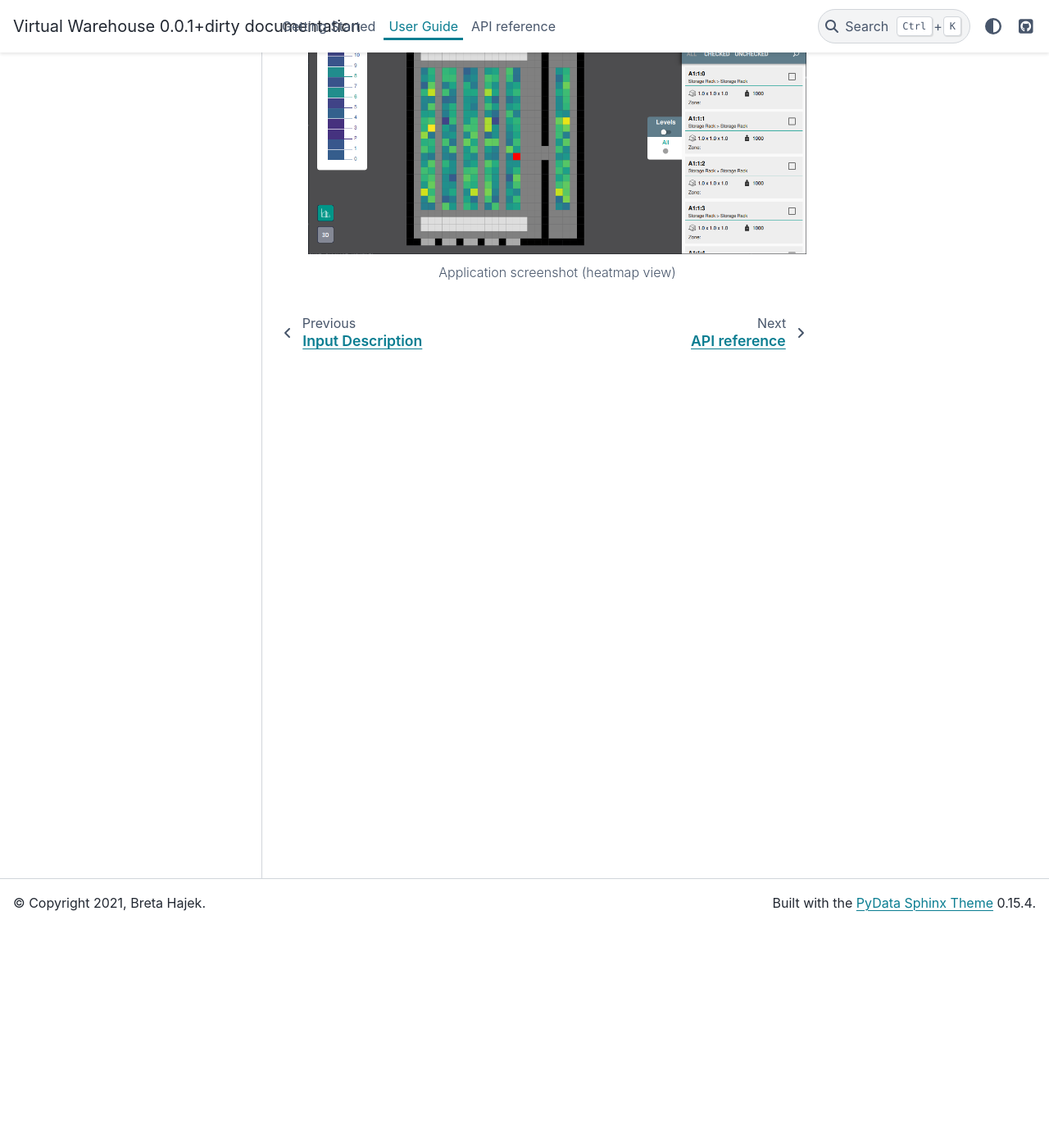
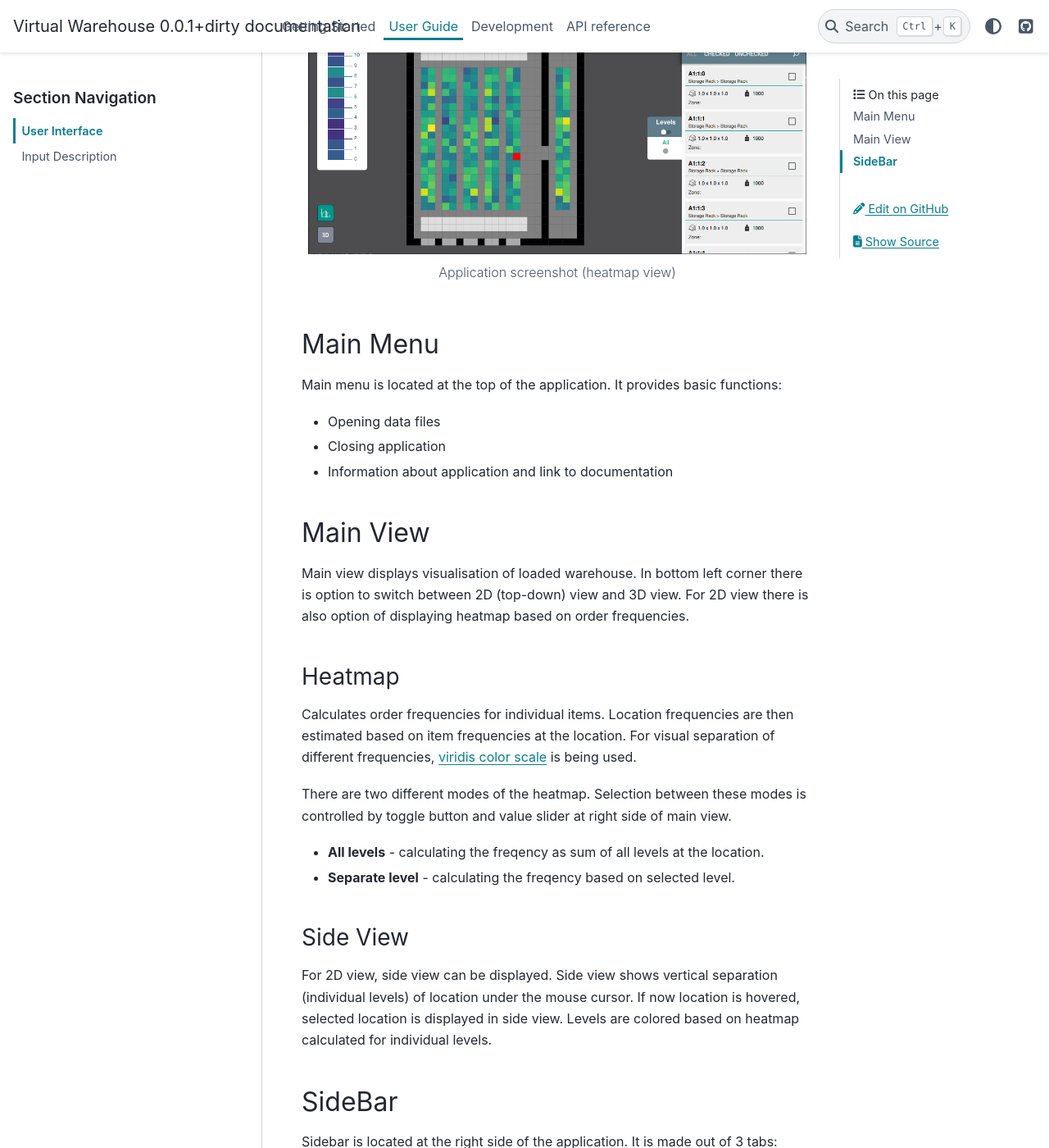
Before and after one commit to Breta01/virtual-warehouse, a Sphinx documentation site: the page built from docs/source/user_guide/user_interface.rst, in a window 1280 px wide and 1400 px high, scrolled down 270 px. Shown: the whole window at 82% size. Built offline with Sphinx 7.4.7 and the PyData theme 0.15.4, drawn with Linux system fonts in a browser that asks for light colours; some of the changed text lies outside the part shown.

Commit message:
Documentation - user interface doc update

```diff
--- a/docs/source/user_guide/index.rst
+++ b/docs/source/user_guide/index.rst
@@ -9,5 +9,5 @@ Detailed user guide into different aspects of the program.
 .. toctree::
    :maxdepth: 1
 
+   user_interface
    data_format
-   user_interface
--- a/docs/source/user_guide/user_interface.rst
+++ b/docs/source/user_guide/user_interface.rst
@@ -1,4 +1,5 @@
 .. _guide/ui:
+
 
 ==============
 User Interface
@@ -9,3 +10,46 @@ This is description of individual UI components and theirs usage.
 .. figure:: /_static/ui.png
 
    Application screenshot (heatmap view)
+
+
+Main Menu
+=========
+
+Main menu is located at the top of the application. It provides basic functions:
+
+- Opening data files
+- Closing application
+- Information about application and link to documentation
+
+
+Main View
+=========
+
+Main view displays visualisation of loaded warehouse. In bottom left corner there is option to switch between 2D (top-down) view and 3D view. For 2D view there is also option of displaying heatmap based on order frequencies.
+
+Heatmap
+-------
+
+Calculates order frequencies for individual items. Location frequencies are then estimated based on item frequencies at the location. For visual separation of different frequencies, `viridis color scale <https://cran.r-project.org/web/packages/viridis/vignettes/intro-to-viridis.html>`_ is being used.
+
+There are two different modes of the heatmap. Selection between these modes is controlled by toggle button and value slider at right side of main view.
+
+- **All levels** - calculating the freqency as sum of all levels at the location.
+- **Separate level** - calculating the freqency based on selected level.
+
+Side View
+---------
+
+For 2D view, side view can be displayed. Side view shows vertical separation (individual levels) of location under the mouse cursor. If now location is hovered, selected location is displayed in side view. Levels are colored based on heatmap calculated for individual levels.
+
+
+SideBar
+========
+
+Sidebar is located at the right side of the application. It is made out of 3 tabs:
+
+- Locations
+- Items
+- Order
+
+Each tab displays list of coresponding elements. There is also option of filtering the elements by status of their checkbox or search using search bar. Search bar looks for substring match in elemnt ID.
```
Also changed, not shown: docs/source/development/index.rst (added, +7 -0 lines), docs/source/index.rst (+10 -7 lines), docs/source/reference/index.rst (+9 -1 lines).
